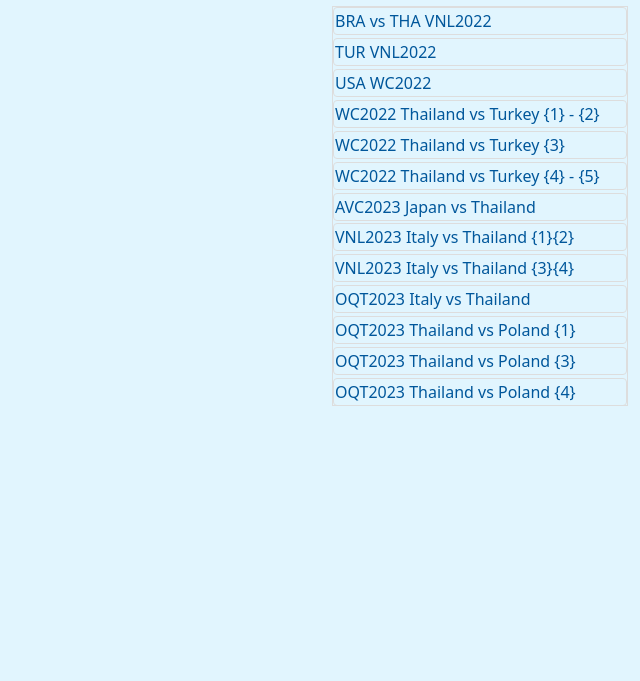
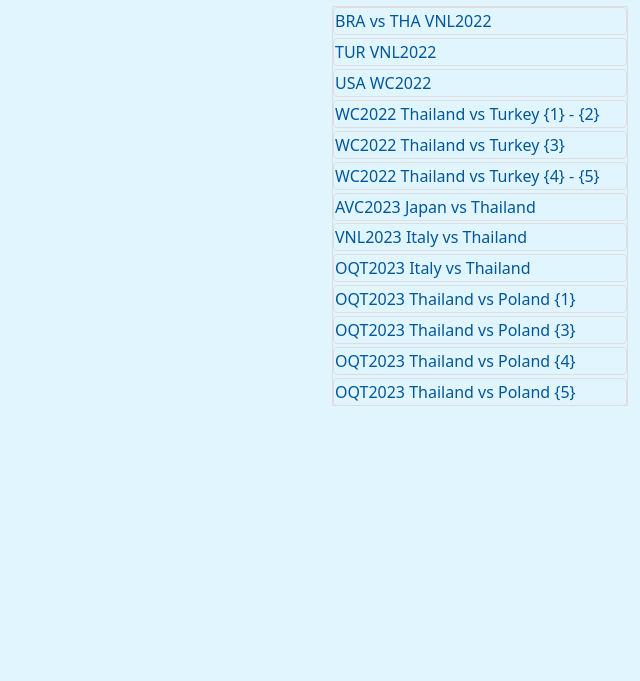
Before and after one commit to Araya4/m-sport-archive, a plain HTML site: page index.html in a window 1280 px wide. Shown: the whole page, without its empty margins (640-1280 px from the left). Drawn offline with nearby package versions, Linux system fonts and the light colour scheme.

Commit message:
Update index.html

```diff
--- a/index.html
+++ b/index.html
@@ -29,8 +29,7 @@
                     <div class="text-box">WC2022 Thailand vs Turkey {3}</div>
                     <div class="text-box">WC2022 Thailand vs Turkey {4} - {5}</div>
                     <div class="text-box">AVC2023 Japan vs Thailand</div>
-                    <div class="text-box">VNL2023 Italy vs Thailand {1}{2}</div>
-                    <div class="text-box">VNL2023 Italy vs Thailand {3}{4}</div>
+                    <div class="text-box">VNL2023 Italy vs Thailand</div>
                     <div class="text-box">OQT2023 Italy vs Thailand</div>
                     <div class="text-box">OQT2023 Thailand vs Poland {1}</div>
                     <div class="text-box">OQT2023 Thailand vs Poland {3}</div>
```
